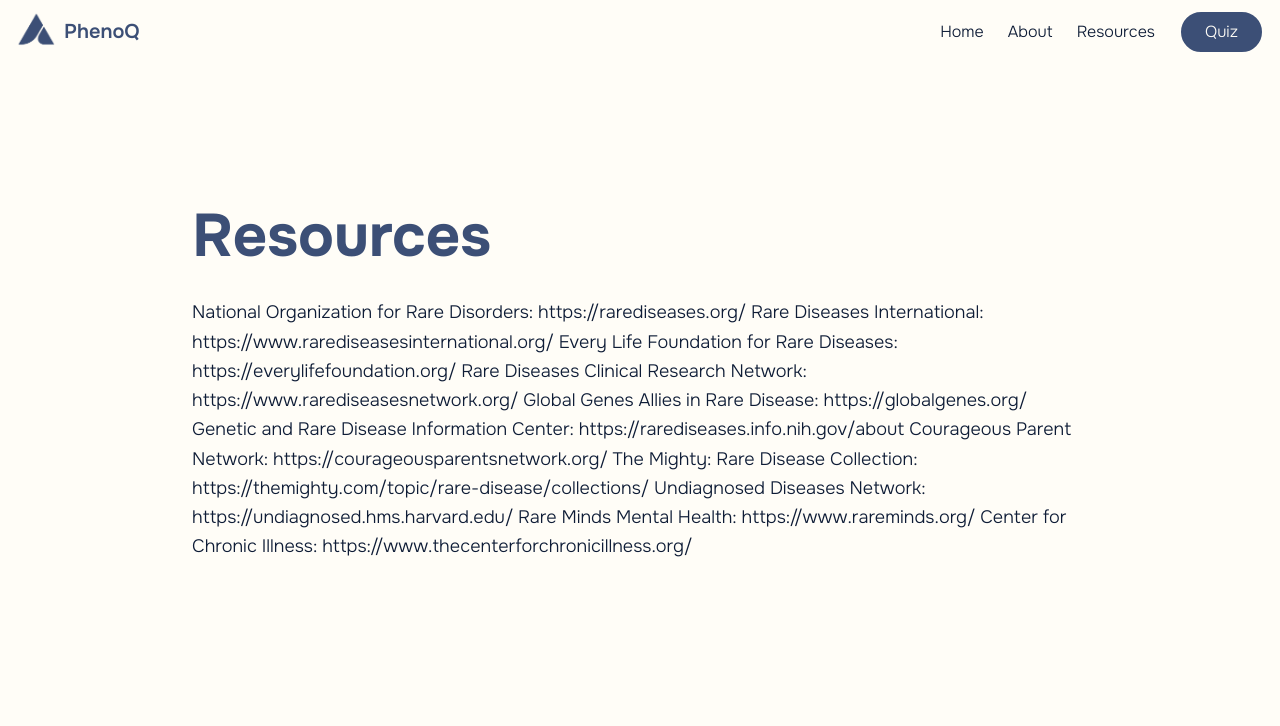
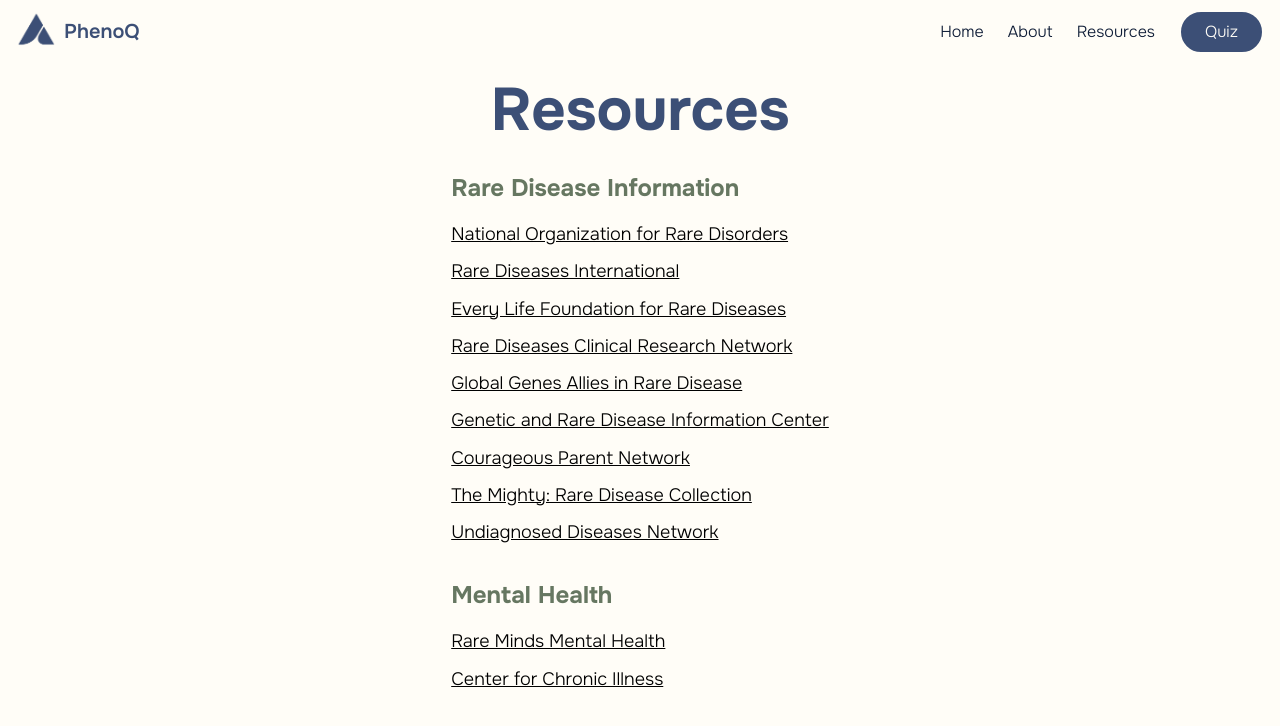
Before and after one commit to NaomiGonz/NAL, a React (Vite) app in the folder web-app/: page /resources in a window 1280 px wide. Shown: the top 726 px of the page. Built offline with nearby package versions, Linux system fonts and the light colour scheme.

Commit message:
i edited the resources

```diff
--- a/web-app/src/pages/Resource.jsx
+++ b/web-app/src/pages/Resource.jsx
@@ -19,34 +19,107 @@
   return (
     <div className="py-20 min-h-screen w-full bg-cover bg-no-repeat bg-center flex flex-col justify-center px-4">
       <div className="max-w-4xl mx-auto text-left">
-        <h1 className="text-6xl font-bold text-mediumblue text-slate-800 mb-4">Resources</h1>
-        <h2 className="text-3xl text-slate-600 mb-8">
-        </h2>
-        <p className="text-slate-600 font-light text-darkblue text-lg leading-relaxed mb-8">
-        National Organization for Rare Disorders: https://rarediseases.org/
-        Rare Diseases International: https://www.rarediseasesinternational.org/
-        Every Life Foundation for Rare Diseases: https://everylifefoundation.org/
-        Rare Diseases Clinical Research Network: https://www.rarediseasesnetwork.org/
-        Global Genes Allies in Rare Disease: https://globalgenes.org/
-        Genetic and Rare Disease Information Center: https://rarediseases.info.nih.gov/about
-        Courageous Parent Network: https://courageousparentsnetwork.org/
-        The Mighty: Rare Disease Collection: https://themighty.com/topic/rare-disease/collections/
-        Undiagnosed Diseases Network: https://undiagnosed.hms.harvard.edu/
-        Rare Minds Mental Health: https://www.rareminds.org/
-        Center for Chronic Illness: https://www.thecenterforchronicillness.org/
+        <h1 className="text-6xl font-bold text-center text-mediumblue mb-4">Resources</h1>
+        <h2 className="text-3xl text-slate-600 mb-8"></h2>
 
+        <h3 className="text-2xl font-bold text-green mb-4"> Rare Disease Information</h3>
+        <div className="text-slate-600 font-light text-blue-900 text-lg leading-relaxed mb-8">
+          <a
+            href="https://rarediseases.org/"
+            target="_blank"
+            rel="noopener noreferrer"
+            className="underline block mb-2"
+          >
+            National Organization for Rare Disorders
+          </a>
+          <a
+            href="https://www.rarediseasesinternational.org/"
+            target="_blank"
+            rel="noopener noreferrer"
+            className="underline block mb-2"
+          >
+            Rare Diseases International
+          </a>
+          <a
+            href="https://everylifefoundation.org/"
+            target="_blank"
+            rel="noopener noreferrer"
+            className="underline block mb-2"
+          >
+            Every Life Foundation for Rare Diseases
+          </a>
+          <a
+            href="https://www.rarediseasesnetwork.org/"
+            target="_blank"
+            rel="noopener noreferrer"
+            className="underline block mb-2"
+          >
+            Rare Diseases Clinical Research Network
+          </a>
+          <a
+            href="https://globalgenes.org/"
+            target="_blank"
+            rel="noopener noreferrer"
+            className="underline block mb-2"
+          >
+            Global Genes Allies in Rare Disease
+          </a>
+          <a
+            href="https://rarediseases.info.nih.gov/about"
+            target="_blank"
+            rel="noopener noreferrer"
+            className="underline block mb-2"
+          >
+            Genetic and Rare Disease Information Center
+          </a>
+          <a
+            href="https://courageousparentsnetwork.org/"
+            target="_blank"
+            rel="noopener noreferrer"
+            className="underline block mb-2"
+          >
+            Courageous Parent Network
+          </a>
+          <a
+            href="https://themighty.com/topic/rare-disease/collections/"
+            target="_blank"
+            rel="noopener noreferrer"
+            className="underline block mb-2"
+          >
+            The Mighty: Rare Disease Collection
+          </a>
+          <a
+            href="https://undiagnosed.hms.harvard.edu/"
+            target="_blank"
+            rel="noopener noreferrer"
+            className="underline block mb-2"
+          >
+            Undiagnosed Diseases Network
+          </a>
+        </div>
 
-
-
-
-
-
-
-        </p>
+        <h4 className="text-2xl font-bold text-green mb-4">Mental Health</h4>
+        <div className="text-slate-600 font-light text-blue-900 text-lg leading-relaxed mb-8">
+          <a
+            href="https://www.rareminds.org/"
+            target="_blank"
+            rel="noopener noreferrer"
+            className="underline block mb-2"
+          >
+            Rare Minds Mental Health
+          </a>
+          <a
+            href="https://www.thecenterforchronicillness.org/"
+            target="_blank"
+            rel="noopener noreferrer"
+            className="underline block"
+          >
+            Center for Chronic Illness
+          </a>
+        </div>
       </div>
     </div>
   );
 };
 
-
 export default Resource;
```
